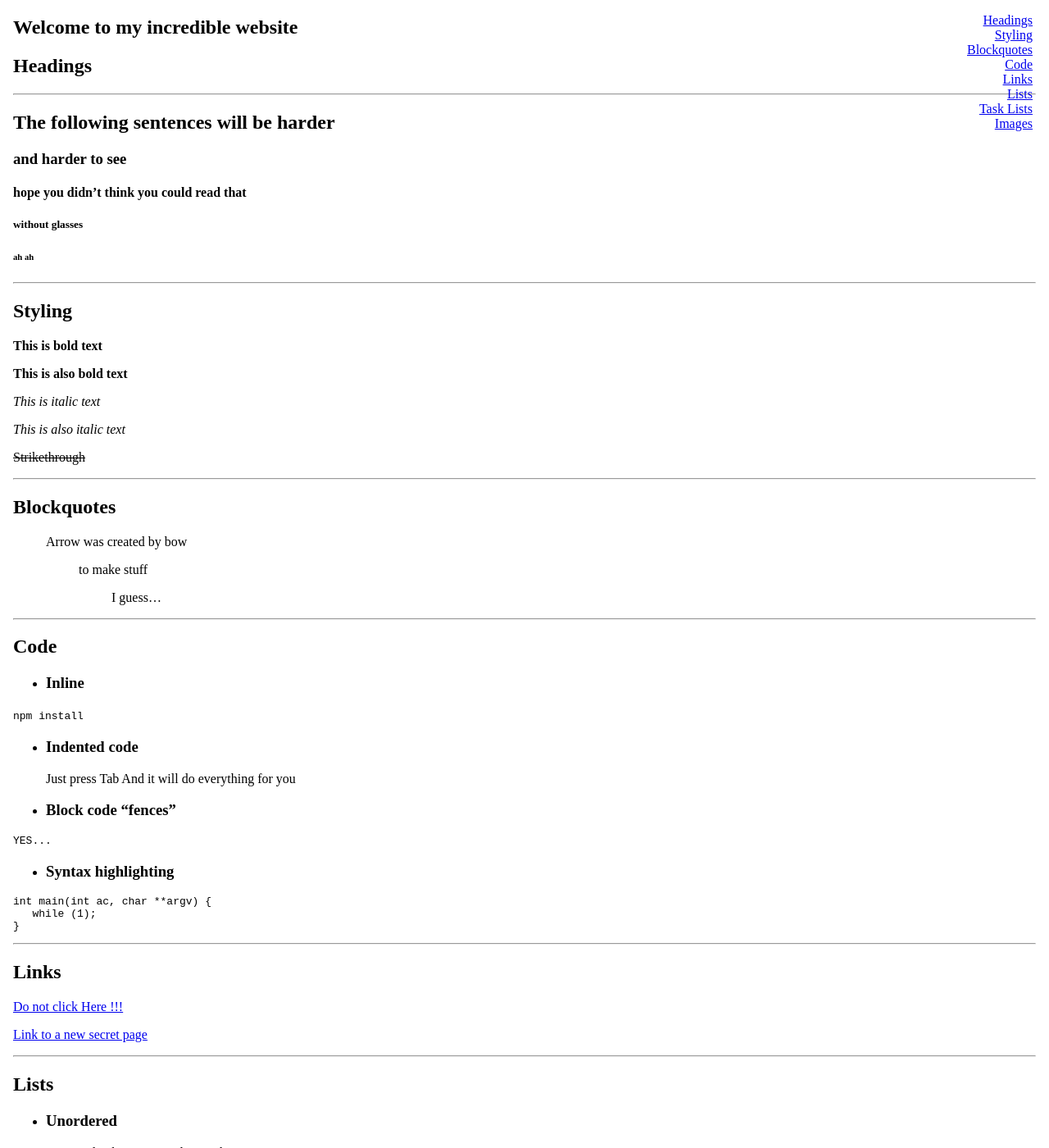
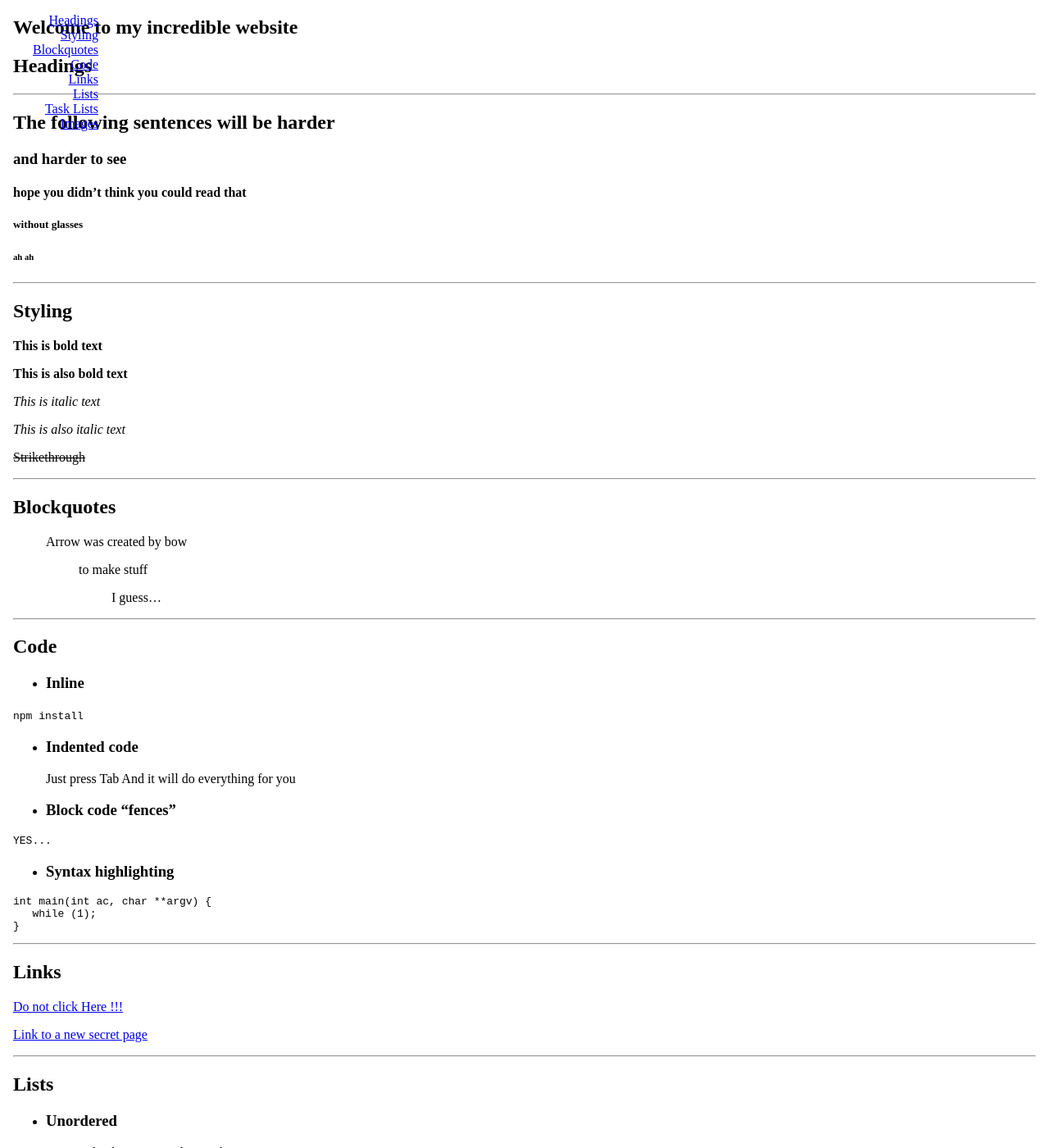
Before and after one commit to Trioud/Trioud.github.io, a Jekyll site: the page built from index.md, in a window 1280 px wide and 1400 px high. Shown: the whole window at 82% size. Built offline with Jekyll 4.4.1, drawn with Linux system fonts in a browser that asks for light colours; our own code applies the rules of GitHub Pages for plain Markdown files.

Commit message:
fix: change the width of the navbar

```diff
--- a/styles/styles.css
+++ b/styles/styles.css
@@ -5,6 +5,7 @@
     align-items: flex-end;
     list-style: none;
     margin-right: 20px;
+    width: fit-content;
 }
 
 body, html {
@@ -17,6 +18,7 @@
 nav {
     position: fixed;
     top: 0;
+    right: 0;
     width: 100%;
 }
 
```
